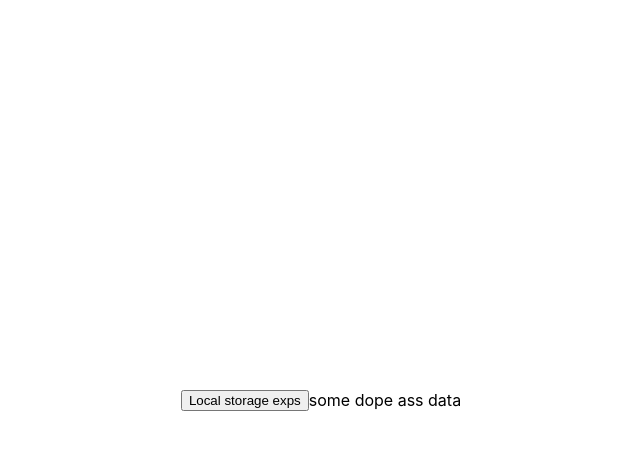
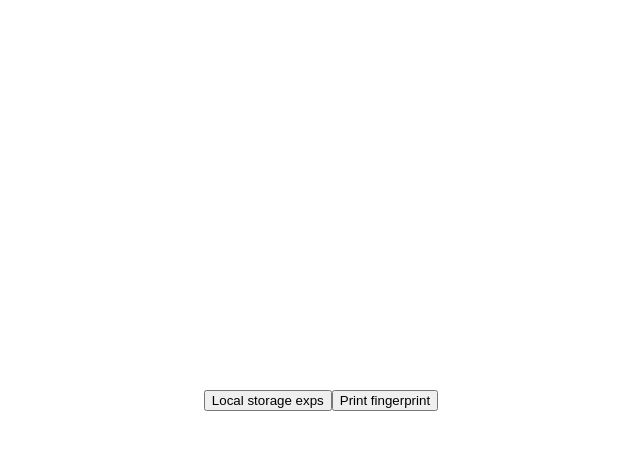
Before and after one commit to pbenipal61/react-experiments, a React (Create React App) app: page / in a window 1280 px wide. Both pictures are taken after a click on the button "Local storage exps". Shown: the top 450 px of the page, without its empty margins (319-959 px from the left). Built offline with nearby package versions, Linux system fonts and the light colour scheme; no server answers.

Commit message:
Improved fingerprint experiment

```diff
--- a/package.json
+++ b/package.json
@@ -14,11 +14,15 @@
     "@types/node": "^12.0.0",
     "@types/react": "^16.9.0",
     "@types/react-dom": "^16.9.0",
+    "axios": "^0.19.2",
     "cropperjs": "^1.5.6",
     "fingerprintjs2": "^2.1.0",
     "framer": "^1.1.7",
+    "local-ip-url": "^1.0.3",
     "lodash": "^4.17.15",
+    "mobile-detect": "^1.4.4",
     "react": "^16.12.0",
+    "react-device-detect": "^1.12.1",
     "react-dom": "^16.12.0",
     "react-dropzone": "^10.2.2",
     "react-scripts": "3.4.0",
@@ -46,6 +50,7 @@
     ]
   },
   "devDependencies": {
+    "@types/axios": "^0.14.0",
     "@types/fingerprintjs2": "^2.0.0"
   }
 }
--- a/src/App.tsx
+++ b/src/App.tsx
@@ -19,7 +19,7 @@ function App() {
     <div className = {styles['wrapper']}>
         <button onClick={() => {
             storage.save("key", "some dope ass data");
-            setCmp(<LocalStorageExp />);
+            setCmp(<Fingerprint />);
         }}>Local storage exps</button>
         {cmp}
     </div>
--- a/src/Fingerprint.tsx
+++ b/src/Fingerprint.tsx
@@ -1,12 +1,60 @@
 import React from 'react';
 import { getFingerprint } from "./utils";
+import MobileDetect from "mobile-detect";
+import { deviceDetect } from 'react-device-detect';
+import localIpUrl from 'local-ip-url';
+import axios from 'axios';
 
 
 export default () => {
     return <div>
         <button onClick={async () => {
             const fp = await getFingerprint();
-            console.log(fp);
+            const neededKeys = [
+                "userAgent",
+                "language",
+                "deviceMemory",
+                "timezone",
+                "platform",
+                "adBlock",
+            ];
+
+            // @ts-ignore
+            let obj = fp.filter((a: any) =>{
+                if(neededKeys.includes(a.key)){
+                    return true;
+                }
+                return false;
+            }).reduce((acc: any, key: any) => {
+                let a = acc;
+                a[key.key] = key.value;
+                return a;
+            },{});
+
+            let deviceData = deviceDetect();
+            if(deviceData.isBrowser){
+                deviceData['isMobile'] = !deviceData.isBrowser;
+            }
+
+            const data = await axios(`http://ip-api.com/json/${localIpUrl()}`);
+            let body = data.data;
+            if(body.status === "success"){
+                const publicIp = body.query;
+                deviceData['publicIp'] = publicIp;
+                delete body.query;
+                delete body.status;
+                deviceData = {
+                    ...deviceData,
+                    ...body
+                }
+            }
+
+            console.log({
+                ...obj,
+                ...deviceData,
+
+            });
+
         }
         }>Print fingerprint</button>
     </div>
```
Also changed, not shown: 1 other file (tests, documents, lock files or other folders).
